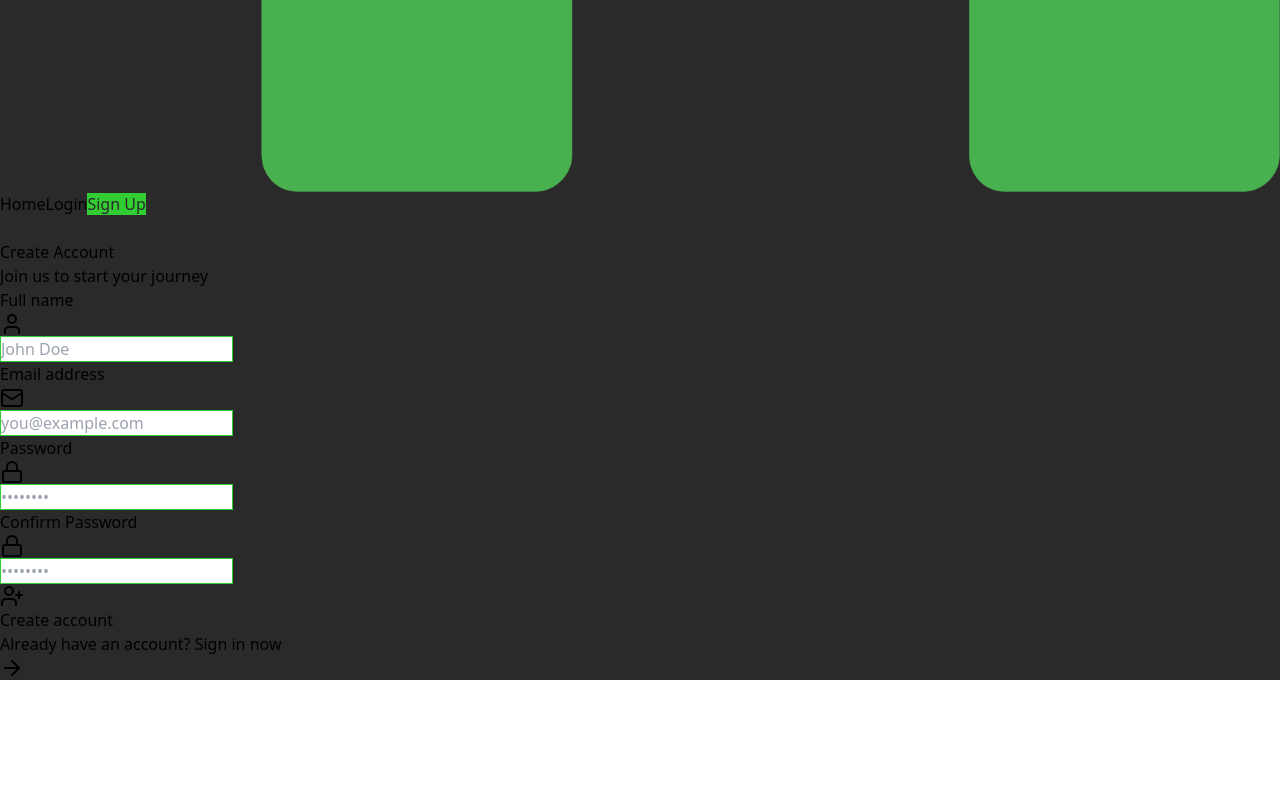
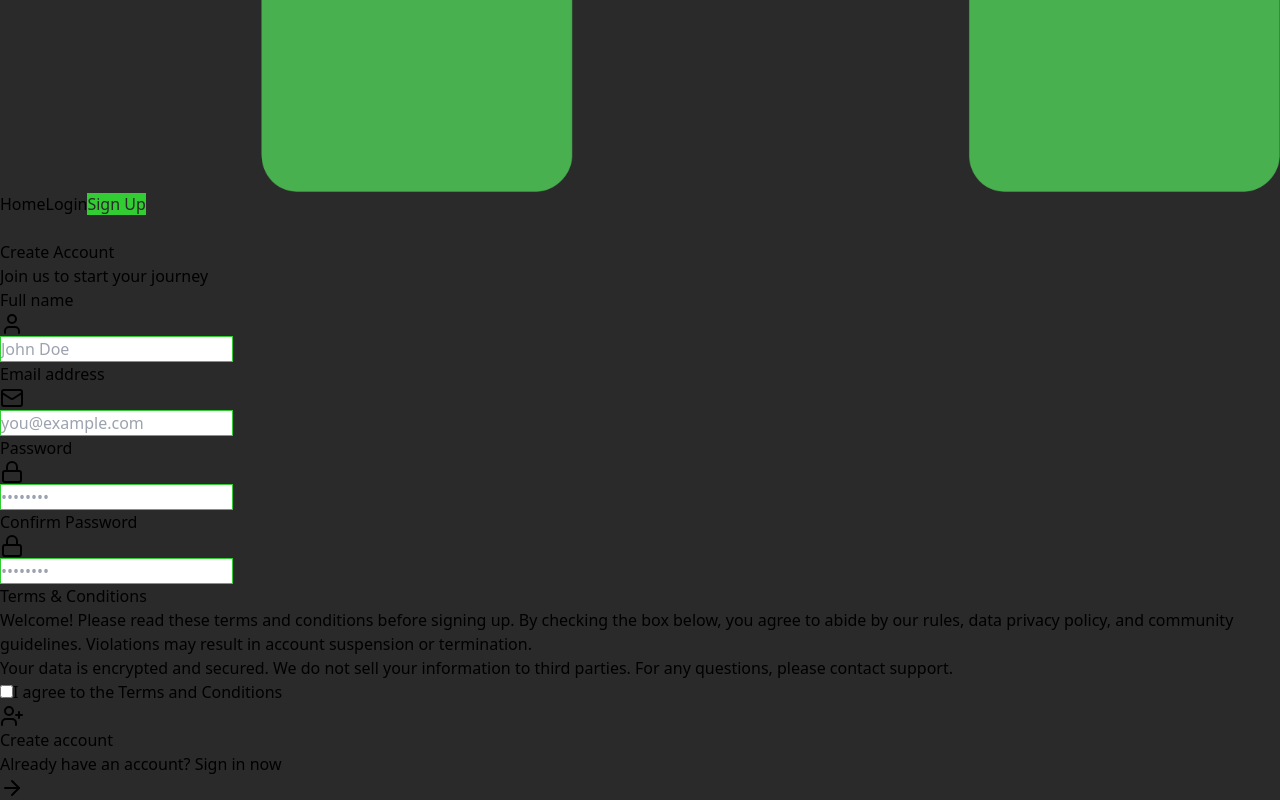
Before and after one commit to EvanHarlan/PHitness, a React (Vite) app in the folder frontend/: page /signup in a window 1280 px wide. Shown: the part 1116-1916 px from the top of the page. Before the commit the page ends 1796 px from the top, so only its background shows below. Built offline with nearby package versions, Linux system fonts and the light colour scheme; no server answers.

Commit message:
Added user terms and conditions.

```diff
--- a/frontend/src/pages/SignupPage.jsx
+++ b/frontend/src/pages/SignupPage.jsx
@@ -11,6 +11,7 @@ const SignUpPage = () => {
     email: "",
     password: "",
     confirmPassword: "",
+    termsAccepted: false
   });
 
     const [errors, setErrors] = useState({});
@@ -33,7 +34,9 @@ const SignUpPage = () => {
       if (formData.password !== formData.confirmPassword) {
           newErrors.confirmPassword = "Passwords do not match";
       }
-
+      if (!formData.termsAccepted) {
+        newErrors.termsAccepted = "You must agree to the Terms and Conditions.";
+      }
       if (Object.keys(newErrors).length > 0) {
           setErrors(newErrors);
           return;
@@ -196,6 +199,33 @@ const SignUpPage = () => {
                                   {errors.confirmPassword && <p className="text-red-500 text-sm mt-1">{errors.confirmPassword}</p>}
                 </div>
 
+                <div className="space-y-2">
+                  <label className="text-sm font-medium text-gray-300">
+                    Terms & Conditions
+                  </label>
+                  <div className="bg-[#0a0a0a]/70 text-gray-300 text-sm border border-gray-600 rounded-xl p-4 max-h-40 overflow-y-auto">
+                    <p>
+                      Welcome! Please read these terms and conditions before signing up. By checking the box below, you agree to abide by our rules, data privacy policy, and community guidelines. Violations may result in account suspension or termination.
+                    </p>
+                    <p className="mt-2">
+                      Your data is encrypted and secured. We do not sell your information to third parties. For any questions, please contact support.
+                    </p>
+                  </div>
+
+                  <div className="flex items-start mt-3">
+                    <input
+                      id="termsAccepted"
+                      type="checkbox"
+                      checked={formData.termsAccepted || false}
+                      onChange={(e) => setFormData({ ...formData, termsAccepted: e.target.checked })}
+                      className="mt-1 h-4 w-4 text-green-500 bg-gray-700 border-gray-600 rounded focus:ring-green-500"
+                    />
+                    <label htmlFor="termsAccepted" className="ml-2 text-sm text-gray-300">
+                      I agree to the Terms and Conditions
+                    </label>
+                  </div>
+                  {errors.termsAccepted && <p className="text-red-500 text-sm mt-1">{errors.termsAccepted}</p>}
+                </div>
                 <button
                   type="submit"
                   disabled={loading}
```
Also changed, not shown: 1 other file (tests, documents, lock files or other folders).
